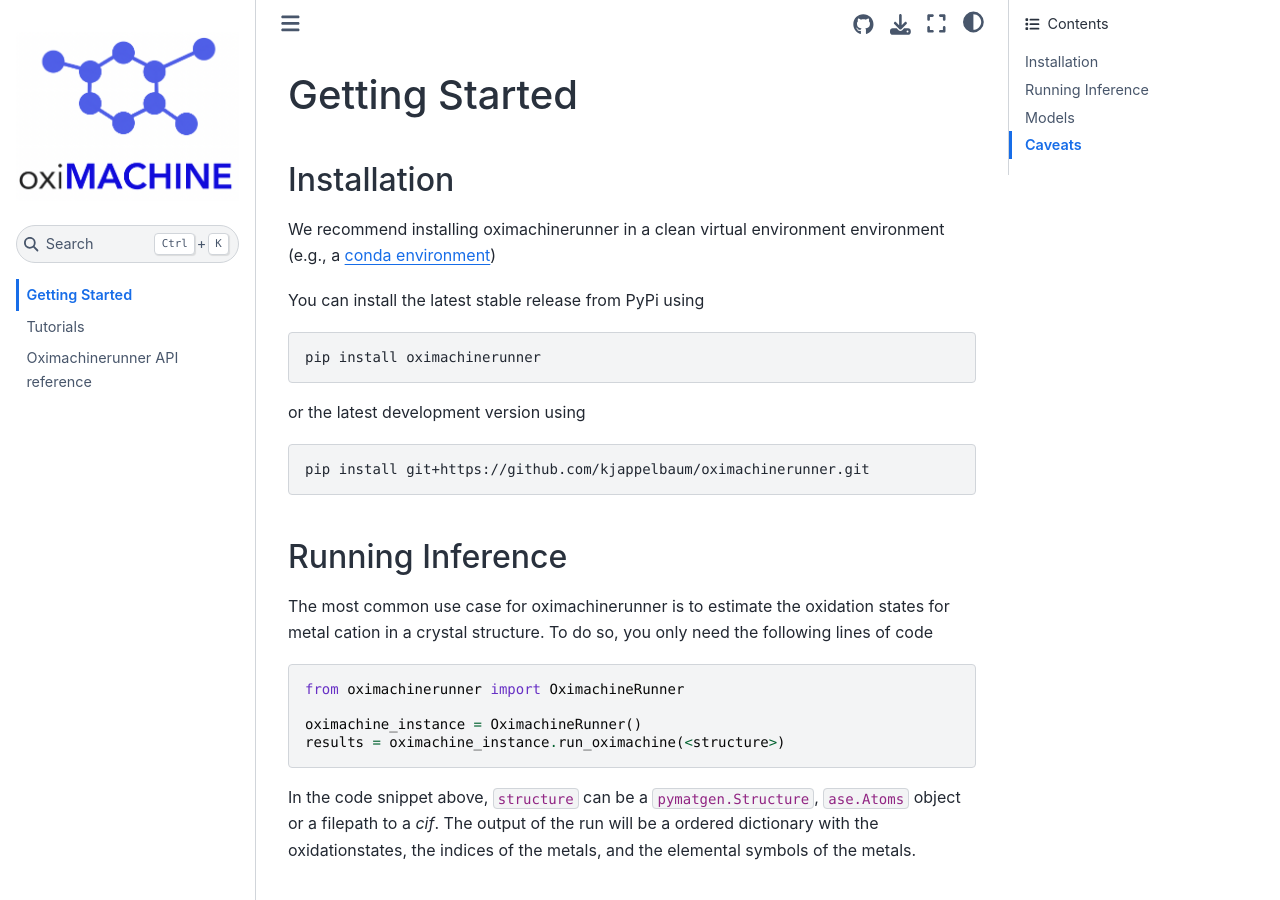
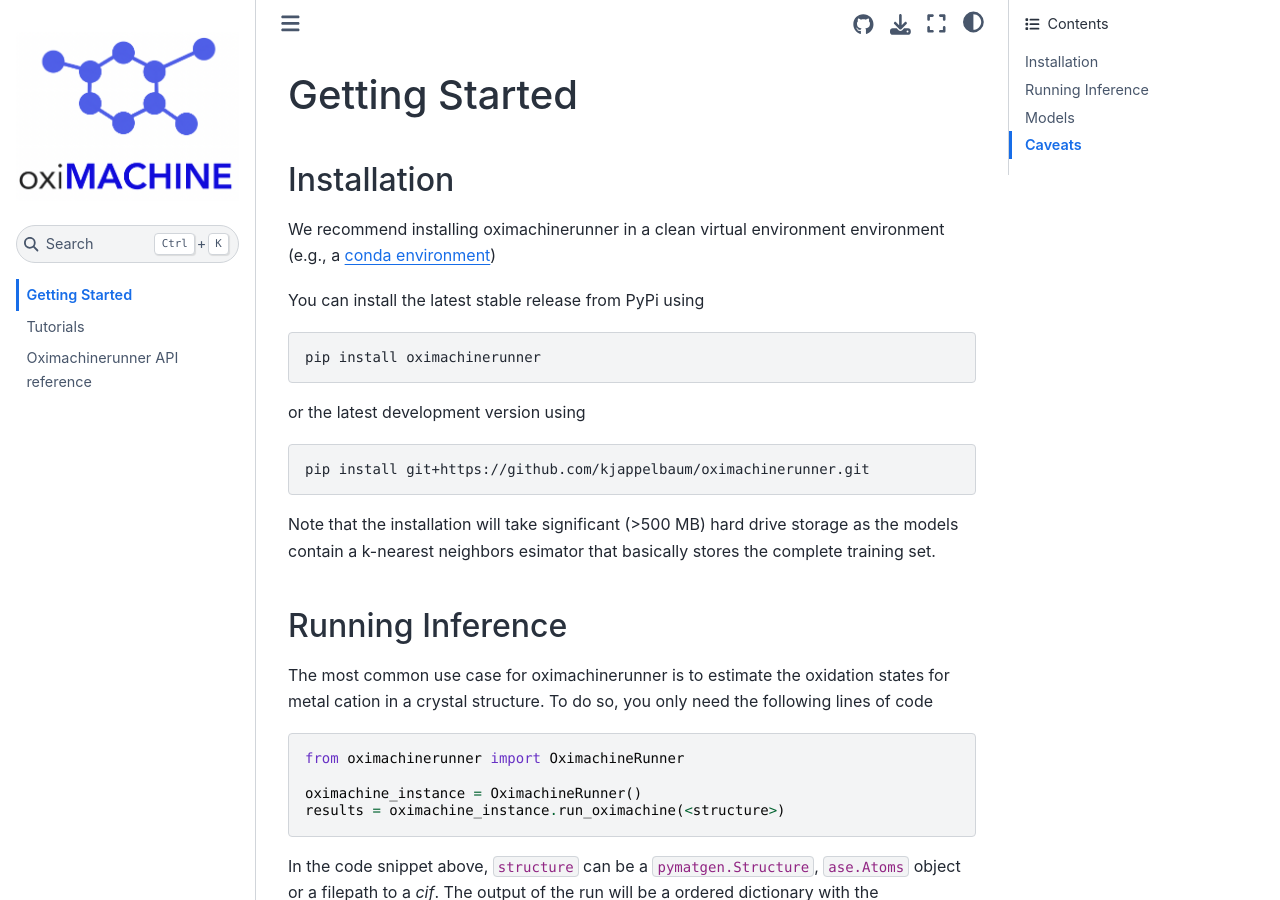
Before and after one commit to kjappelbaum/oximachinerunner, a Sphinx documentation site: the page built from docs/getting_started.rst, in a window 1280 px wide and 900 px high. Built offline with Sphinx 7.4.7 and the Sphinx Book theme 1.1.4, drawn with Linux system fonts in a browser that asks for light colours; the version number could not be read and is left out.

```diff
--- a/docs/getting_started.rst
+++ b/docs/getting_started.rst
@@ -19,6 +19,8 @@
 
     pip install git+https://github.com/kjappelbaum/oximachinerunner.git
 
+
+Note that the installation will take significant (>500 MB) hard drive storage as the models contain a k-nearest neighbors esimator that basically stores the complete training set.
 
 
 Running Inference
```
